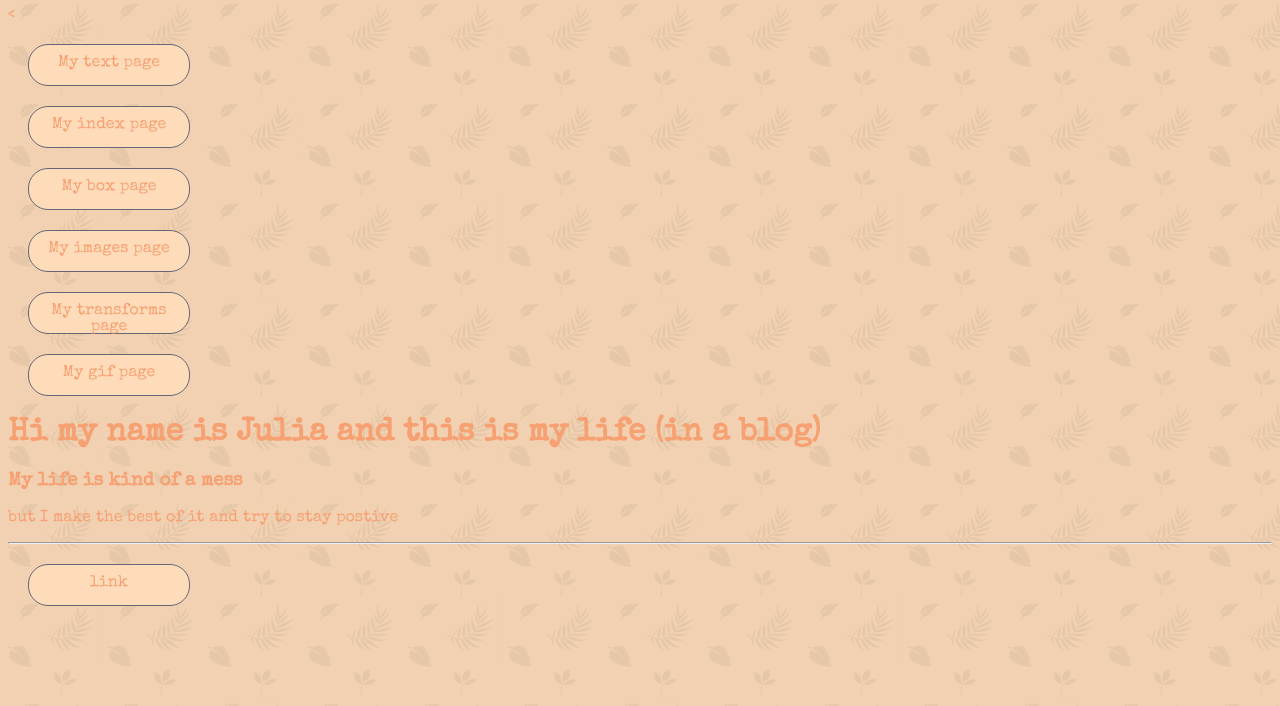
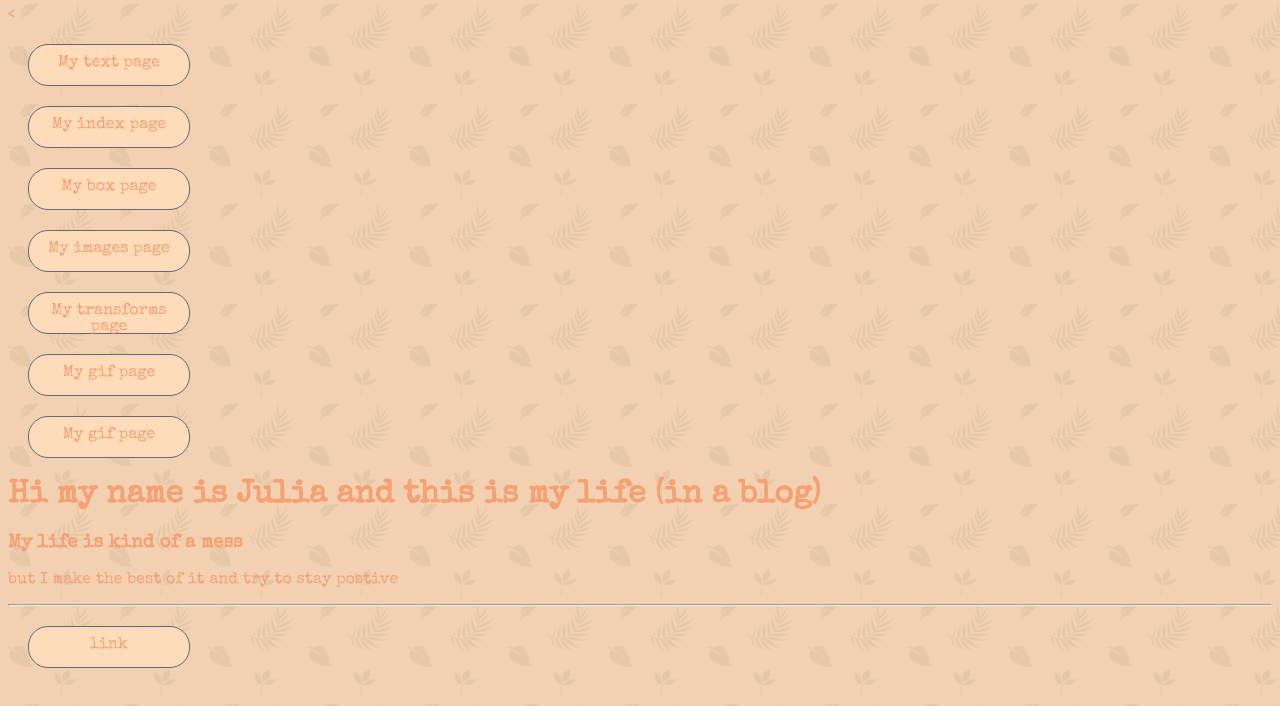
Before and after one commit to Lynchjulia382/my-site-, a plain HTML site: page index.html in a window 1280 px wide. Shown: the top 706 px of the page. Drawn offline with nearby package versions, Linux system fonts and the light colour scheme.

Commit message:
Update index.html

```diff
--- a/index.html
+++ b/index.html
@@ -4,10 +4,11 @@
 <head>
   <meta charset="utf-8">
   <title>Julia's blog</title>
-  <<link href="https://fonts.googleapis.com/css?family=Special+Elite" rel="stylesheet">
+  <
+<link href="https://fonts.googleapis.com/css?family=Special+Elite" rel="stylesheet">
 
     <link rel="shortcut icon" href="favicon.ico" />
-
+<link rel="icon" type="image/png" href="favicon-16x16.png" sizes="16x16" />
     <style>
       body {
         background: url(leaves-pattern.png), #fedcba;
@@ -60,6 +61,7 @@
     <li><a href="image.html">My images page</a></li>
     <li><a href="transforms.html">My transforms page</a></li>
     <li><a href="gif.html">My gif page</a></li>
+    <li><a href="Tables.html">My gif page</a></li>
   </ul>
 
   <h1> Hi my name is Julia and this is my life (in a blog) </h1>
```
